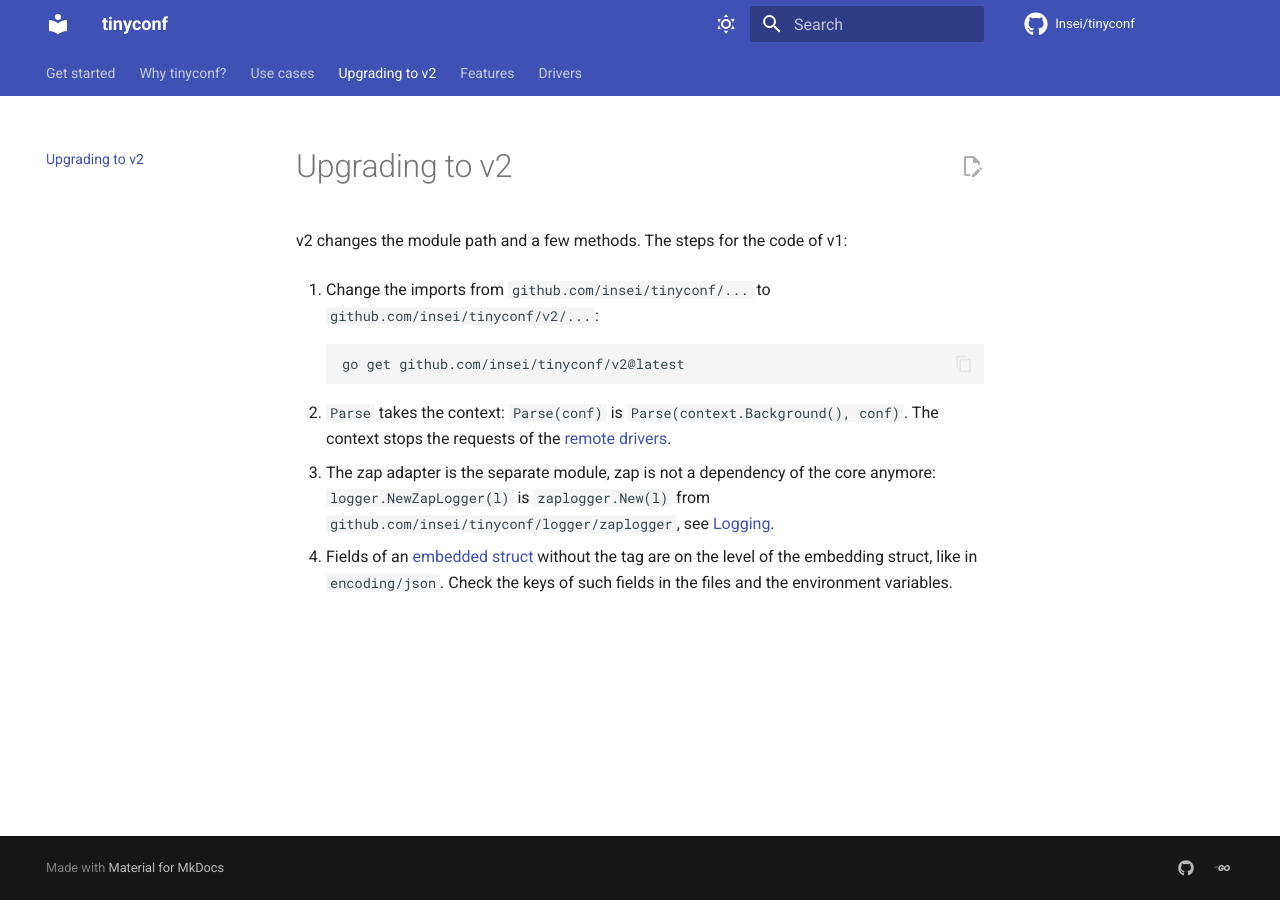
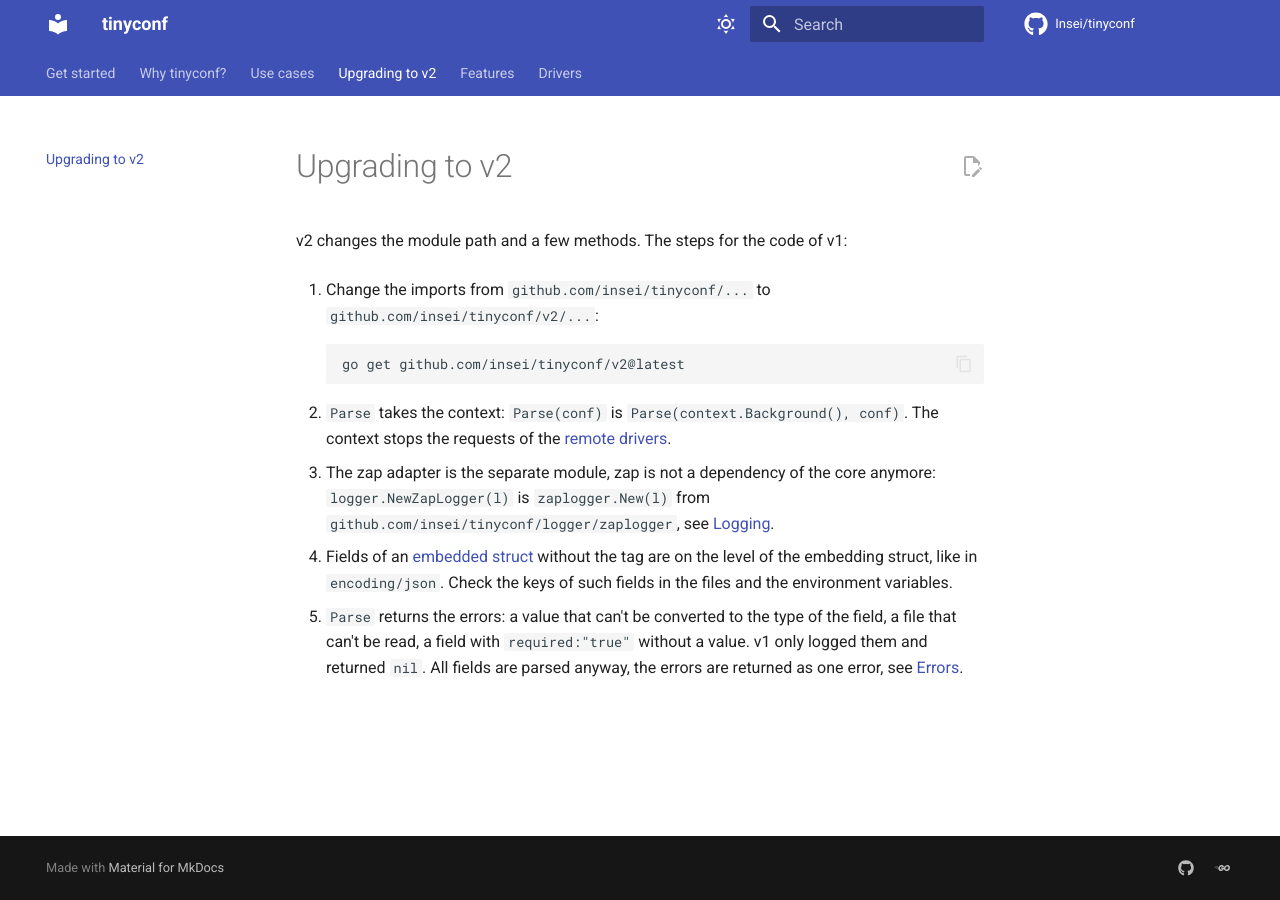
Before and after one commit to Insei/tinyconf, an MkDocs documentation site: the page built from docs/upgrading.md, in a window 1280 px wide. Built offline with MkDocs 1.6.1 and Material for MkDocs 9.7.7, drawn with Linux system fonts in a browser that asks for light colours; comment, search, counter and statistics services are not loaded; the version menu is left out.

Commit message:
docs: upgrading to v2: Parse returns the errors of the drivers
Signed-off-by: Dmitriy Aleksandrov <goodmobiledevices@gmail.com>

```diff
--- a/docs/upgrading.md
+++ b/docs/upgrading.md
@@ -13,3 +13,5 @@
 3. The zap adapter is the separate module, zap is not a dependency of the core anymore: `logger.NewZapLogger(l)` is `zaplogger.New(l)` from `github.com/insei/tinyconf/logger/zaplogger`, see [Logging](features/logging.md).
 
 4. Fields of an [embedded struct](features/structs.md#embedded-structs) without the tag are on the level of the embedding struct, like in `encoding/json`. Check the keys of such fields in the files and the environment variables.
+
+5. `Parse` returns the errors: a value that can't be converted to the type of the field, a file that can't be read, a field with `required:"true"` without a value. v1 only logged them and returned `nil`. All fields are parsed anyway, the errors are returned as one error, see [Errors](features/manager.md#errors).
```
